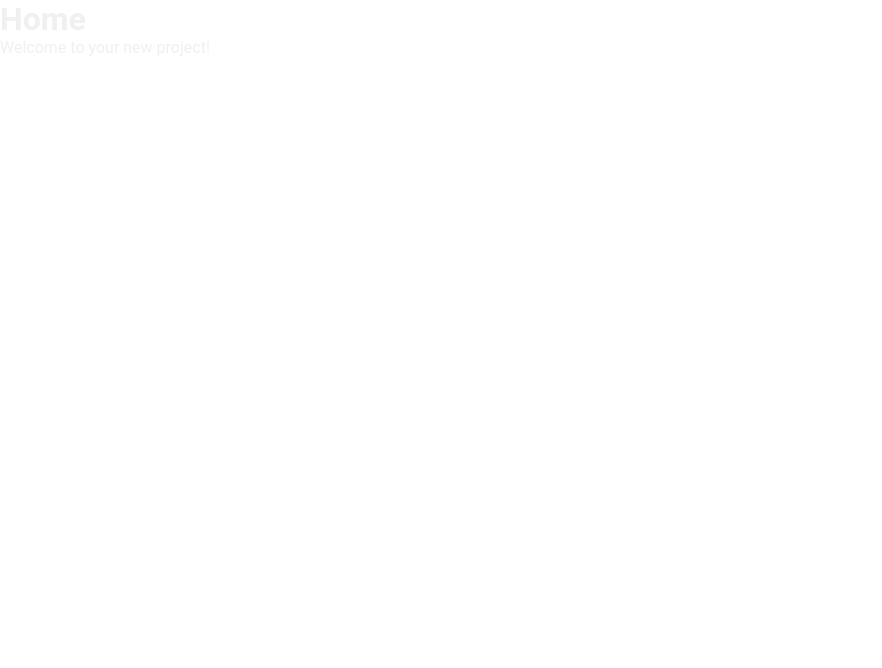
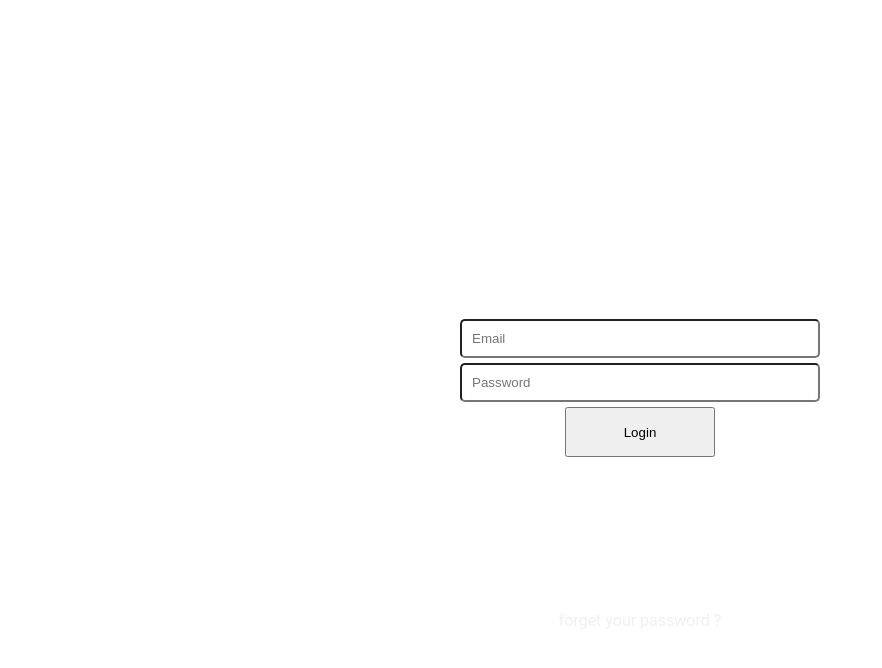
Before and after one commit to AbdouRGitHub/clip-rating-web, a Vue app: page / in a window 1280 px wide. Shown: the top 668 px of the page, without its empty margins (0-882 px from the left). Built offline with nearby package versions, Linux system fonts and the light colour scheme; the HTML template or start-up script is replaced by a standard one.

Commit message:
feat: add BaseInput and BaseButton components with styling and logic for user input

```diff
--- /dev/null
+++ b/src/components/button/BaseButton.vue
@@ -0,0 +1,27 @@
+<script setup lang="ts">
+const props = defineProps<{
+  eventName?: string;
+}>();
+
+const emit = defineEmits();
+
+const handleClick = () => {
+  if (props.eventName) {
+    emit(props.eventName);
+  }
+};
+</script>
+
+<template>
+  <button @click="handleClick">
+    <slot />
+  </button>
+</template>
+
+<style scoped>
+button {
+  width: 150px;
+  height: 50px;
+  padding: 2px;
+}
+</style>
--- /dev/null
+++ b/src/components/input/BaseInput.vue
@@ -0,0 +1,17 @@
+<script setup lang="ts">
+let model = defineModel({
+  required: true,
+});
+</script>
+
+<template>
+  <input v-model="model" />
+</template>
+
+<style>
+input {
+  width: 100%;
+  padding: 10px;
+  border-radius: 5px;
+}
+</style>
--- a/src/views/Home.vue
+++ b/src/views/Home.vue
@@ -1,10 +1,66 @@
-<script setup lang="ts"></script>
+<script setup lang="ts">
+import { reactive } from 'vue';
+import BaseInput from '@/components/input/BaseInput.vue';
+import BaseButton from '@/components/button/BaseButton.vue';
+
+const formData = reactive<{ email: string; password: string }>({
+  email: '',
+  password: '',
+});
+
+const submitForm: () => void = () => {};
+</script>
 
 <template>
-  <div>
-    <h1>Home</h1>
-    <p>Welcome to your new project!</p>
+  <div class="home">
+    <div class="login-container">
+      <form @submit.prevent="submitForm">
+        <BaseInput type="email" placeholder="Email" v-model="formData.email" />
+        <BaseInput type="password" placeholder="Password" v-model="formData.password" />
+        <BaseButton type="submit">Login</BaseButton>
+      </form>
+      <a> forget your password ? </a>
+    </div>
   </div>
 </template>
 
-<style scoped></style>
+<style scoped>
+.home {
+  display: flex;
+  width: 100%;
+  height: 100vh;
+  flex-direction: column;
+  justify-content: center;
+  align-items: center;
+  row-gap: 20px;
+}
+
+.login-container {
+  display: flex;
+  flex-direction: column;
+  justify-content: center;
+  align-items: center;
+  row-gap: 5px;
+  padding: 20px;
+  width: 400px;
+  height: 500px;
+  background-color: var(--color-box-primary);
+  border-radius: 2%;
+}
+
+.login-container form {
+  display: flex;
+  flex-direction: column;
+  justify-content: center;
+  align-items: center;
+  row-gap: 5px;
+  width: 100%;
+  height: 100%;
+}
+
+button {
+  width: 150px;
+  height: 50px;
+  padding: 2px;
+}
+</style>
```
